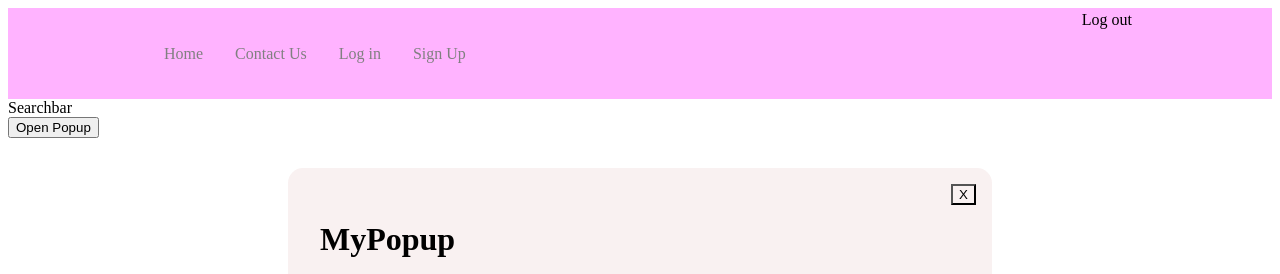
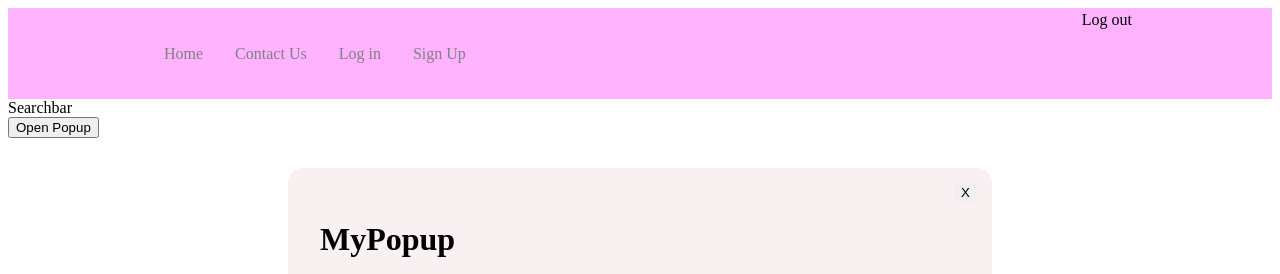
Before and after one commit to Mineio/ImmoCare, a React (Create React App) app in the folder Code/react-website/: page / in a window 1280 px wide. Both pictures are taken after a click on the button "Open Popup". Shown: the top 274 px of the page. Built offline with nearby package versions, Linux system fonts and the light colour scheme.

Commit message:
FensterFürLiegenschaft 0.3
bugs fixxen

```diff
--- a/Code/react-website/src/components/Popup/popUp.css
+++ b/Code/react-website/src/components/Popup/popUp.css
@@ -27,6 +27,5 @@
     padding: 4;
     top: 16px;
     right: 16px;
-    opacity: 1;
-    background: none;
+    border: none;
 }
```
